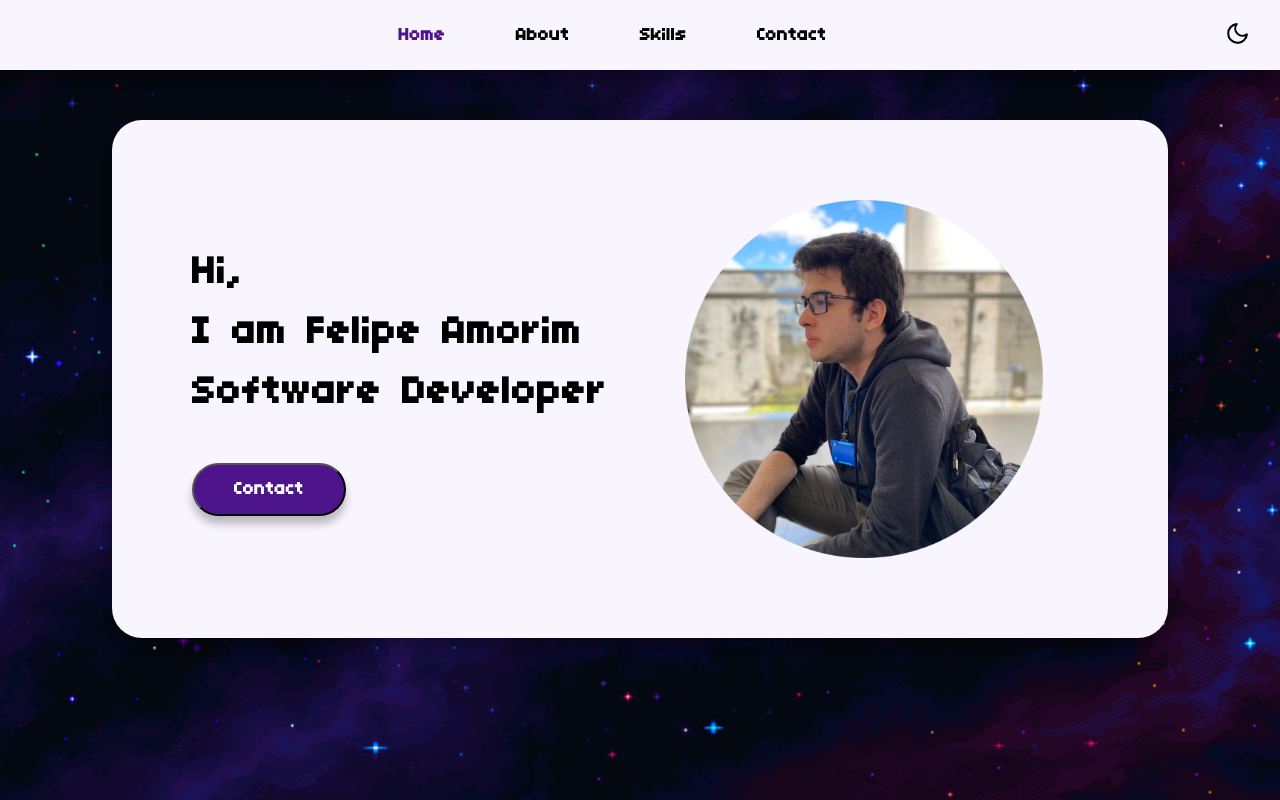
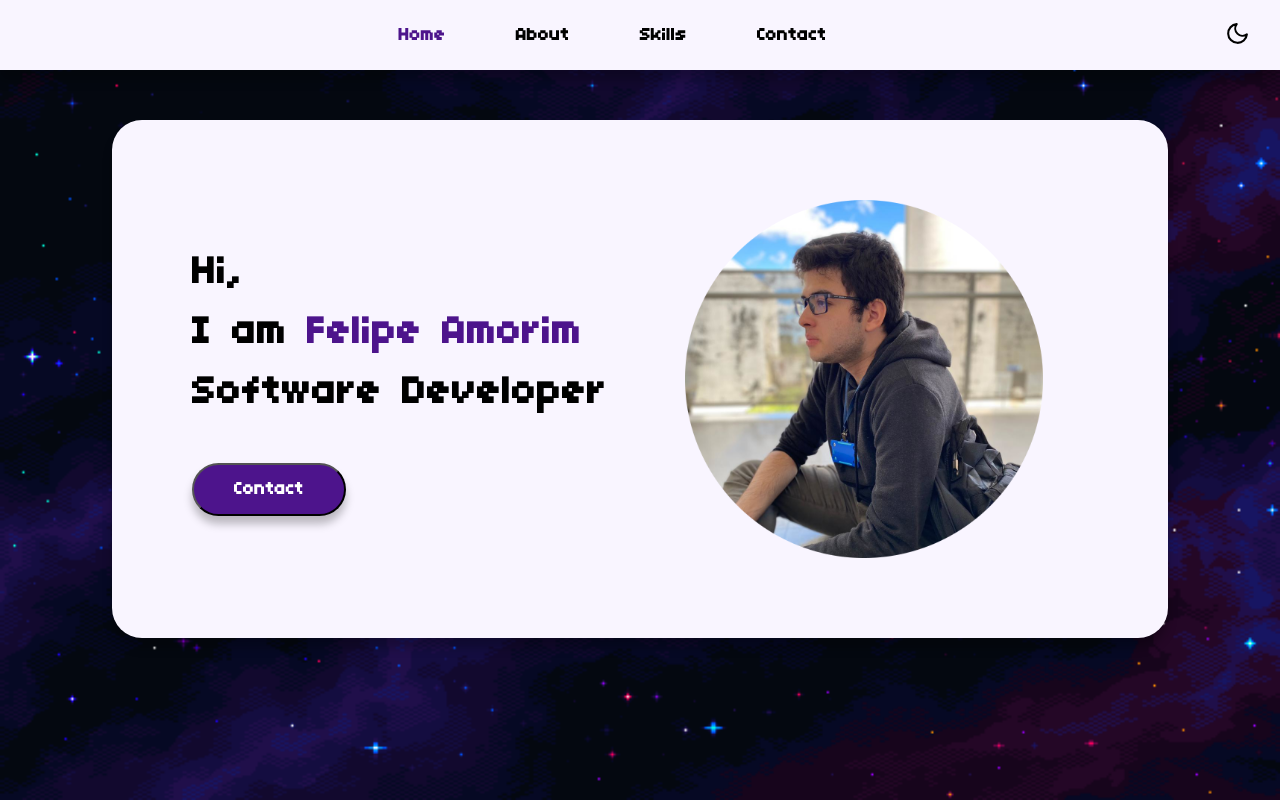
Before and after one commit to LipeAKugel/Portfolio, a Next.js app: page / in a window 1280 px wide. Built offline with nearby package versions, Linux system fonts and the light colour scheme.

Commit message:
:hammer: adding home text highlight

```diff
--- a/src/app/page.js
+++ b/src/app/page.js
@@ -23,7 +23,7 @@ export default function Home() {
       <div className="card" id={styles.contentcard}>
         <div className={styles.leftcontent}>
           <h1>Hi,</h1>
-          <h1>I am Felipe Amorim</h1>
+          <h1>I am <span>Felipe Amorim</span></h1>
           <h1>Software Developer</h1>
           <Button label="Contact" onClick={() => redirectToContact()}/>
         </div>
--- a/src/styles/app/home.module.css
+++ b/src/styles/app/home.module.css
@@ -28,6 +28,10 @@
   margin: 10px 0px;
 }
 
+.leftcontent span {
+  color: var(--color-primary);
+}
+
 .leftcontent button {
   margin-top: 40px;
 }
--- a/src/styles/components/navbar.module.css
+++ b/src/styles/components/navbar.module.css
@@ -21,6 +21,10 @@
   text-decoration: none;
   transition: 0.5s;
   margin: 0;
+}
+
+.link:hover {
+  color: var(--color-highlight);
 }
 
 .link h2 {
@@ -51,10 +55,6 @@
   color: var(--color-text);
 }
 
-.notactivelink:hover {
-  color: var(--color-highlight);
-}
-
 .theme_icon {
   margin-right: 30px;
 }
--- a/src/styles/global.css
+++ b/src/styles/global.css
@@ -33,6 +33,10 @@ p {
   font-size: 16px;
 }
 
+span {
+  font-size: inherit;
+}
+
 button {
   font-size: 18px;
 }
```
